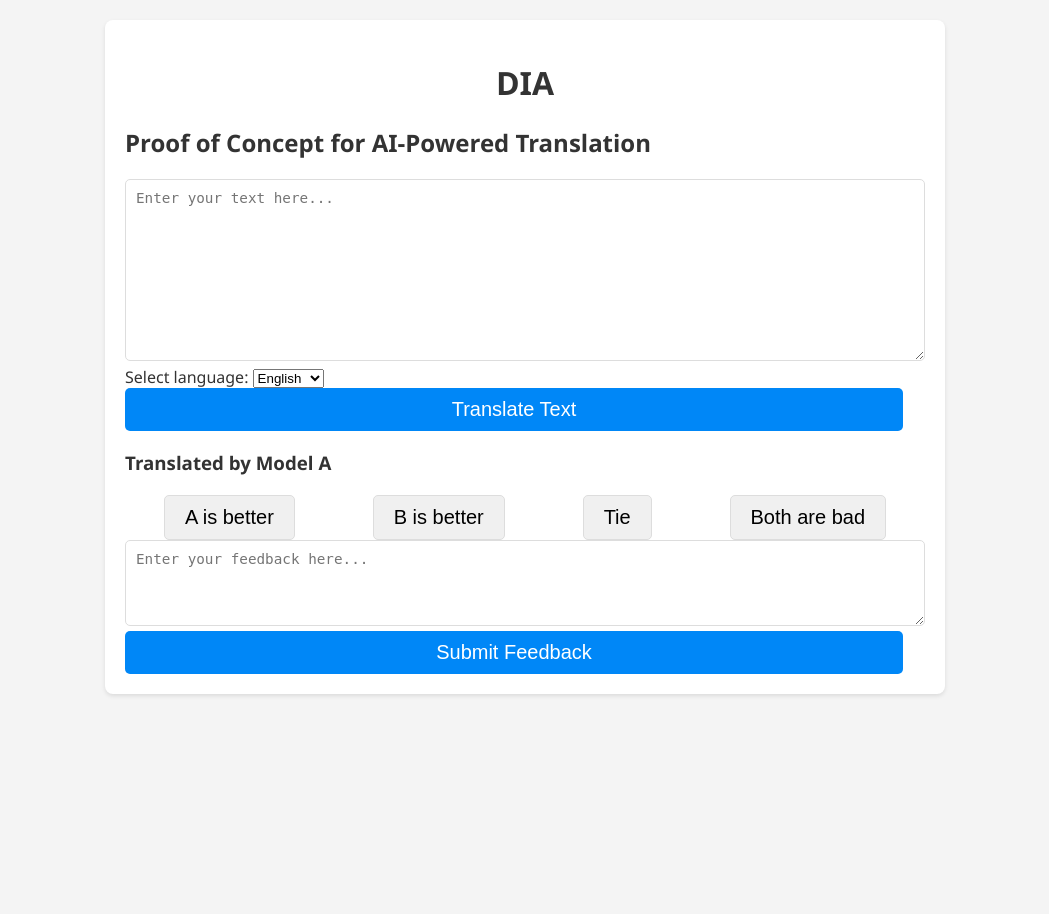
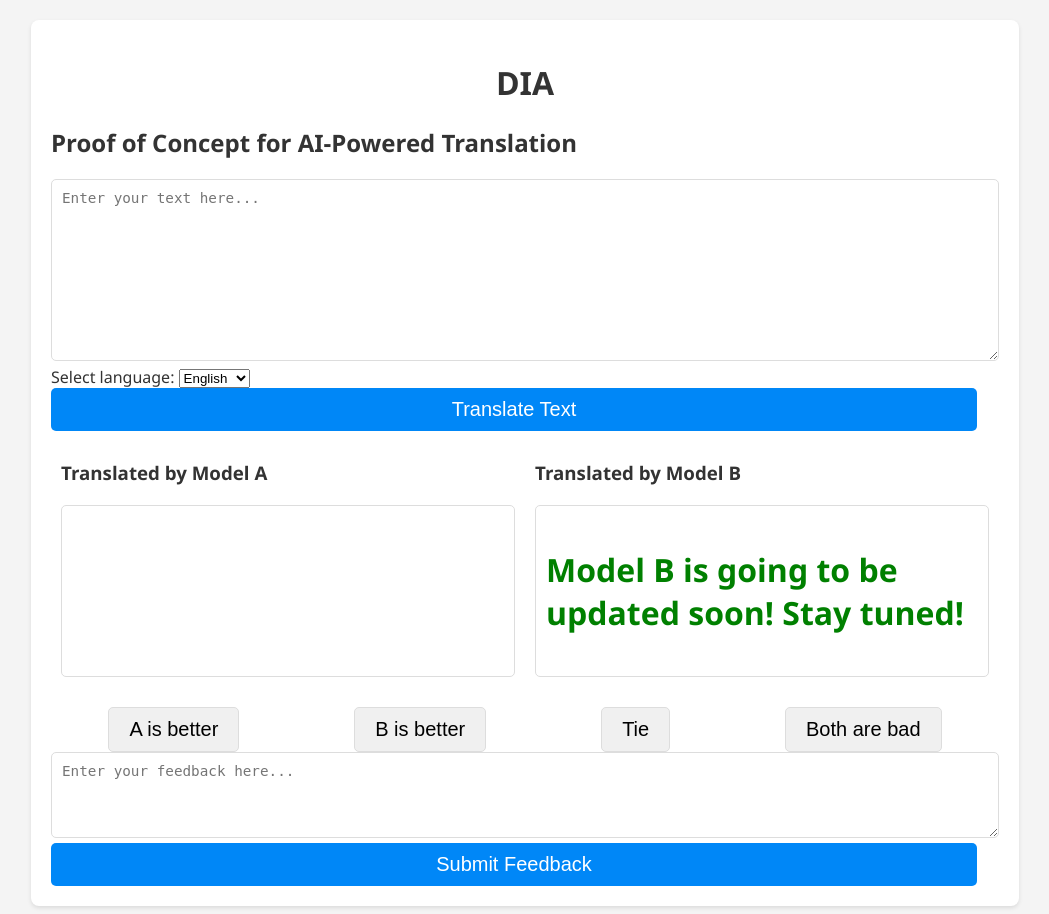
Before and after one commit to sxh771/ai-translations-dia, a Flask app: page / in a window 1280 px wide. Shown: the whole page, without its empty margins (115-1164 px from the left). Before the commit the page ends 696 px from the top, so only its background shows below. Run offline with Flask 3, Linux system fonts and the light colour scheme; parts of the project's set-up code (start-up, migrations or seed data) failed here and were passed over.

Commit message:
The dummy box is ready for the deployment of Model B.

```diff
--- a/templates/index.html
+++ b/templates/index.html
@@ -35,8 +35,9 @@
         }
 
         .content-container {
-            max-width: 800px;
-            margin: auto;
+            width: 75%; /* Increased from 50% to 75% to make the UI wider */
+            margin: auto; /* Center the container */
+            max-width: 1200px; /* Set a max-width to prevent the UI from becoming too wide on large screens */
             padding: 20px;
             background-color: white;
             border-radius: 8px;
@@ -80,6 +81,33 @@
             background-color: #e0e0e0;
         }
 
+        /* Add the new styles for the translations-container */
+        .translations-container {
+            display: flex;
+            justify-content: space-around;
+            flex-wrap: wrap;
+        }
+
+        .translation-column {
+            flex: 1; /* Each child will grow to use available space */
+            min-width: 300px; /* Minimum width before wrapping */
+            padding: 10px; /* Add some spacing around the content */
+        }
+
+        .translated-text-box {
+            width: calc(100% - 22px); /* Adjust width to account for padding and border, matching the input style */
+            height: 150px; /* Or any appropriate height */
+            padding: 10px;
+            margin-top: 20px; /* Space above the box */
+            border: 1px solid #ddd; /* Border similar to input */
+            border-radius: 5px; /* Rounded corners */
+            background-color: #fff; /* White background */
+            color: black; /* Text color */
+            resize: none; /* Prevent resizing */
+            overflow-y: auto; /* Add scroll for overflow */
+            font-size: 2em; /* Double the font size for larger text */
+        }
+
     </style>
 </head>
 <body>
@@ -97,15 +125,28 @@
                     <option value="es">Spanish</option>
                     <option value="fr">French</option>
                     <option value="fi">Finnish</option>
-                    <option value="ku">Kurdish</option> <!-- Adjust the value based on the code supported by your service -->
+                    <option value="ku">Kurdish</option>
                     <option value="pl">Polish</option>
                 </select><br>
                 <input type="submit" value="Translate Text">
             </form>
-            <!-- I am going to call Azure AI translator Model A -->
-            <h3 class="translated-header">Translated by Model A</h3>
-            <div id="translated_content" class="translated-text-box" readonly>
+
+            <div class="translations-container">
+                <div class="translation-column">
+                    <h3 class="translated-header">Translated by Model A</h3>
+                    <div id="translated_content_A" class="translated-text-box" readonly>
+                        <!-- Translated text by Model A will be dynamically inserted here -->
+                    </div>
+                </div>
+                <div class="translation-column">
+                    <h3 class="translated-header">Translated by Model B</h3>
+                    <div id="translated_content_B" class="translated-text-box" readonly>
+                        <p style="color: green; font-weight: bold;">Model B is going to be updated soon! Stay tuned!</p>
+                        <!-- Translated text by Model B will be dynamically inserted here -->
+                    </div>
+                </div>
             </div>
+
             <div id="feedback_options" class="feedback-options">
                 <button id="optionA" class="feedback-btn">A is better</button>
                 <button id="optionB" class="feedback-btn">B is better</button>
@@ -171,7 +212,7 @@
         .then(response => response.json())
         .then(data => {
             // Display the translated text or handle errors
-            document.getElementById('translated_content').textContent = data.translated_text || data.error;
+            document.getElementById('translated_content_A').textContent = data.translated_text || data.error;
 
             // Hide the spinner
             document.getElementById('loadingSpinner').style.display = 'none';
```
